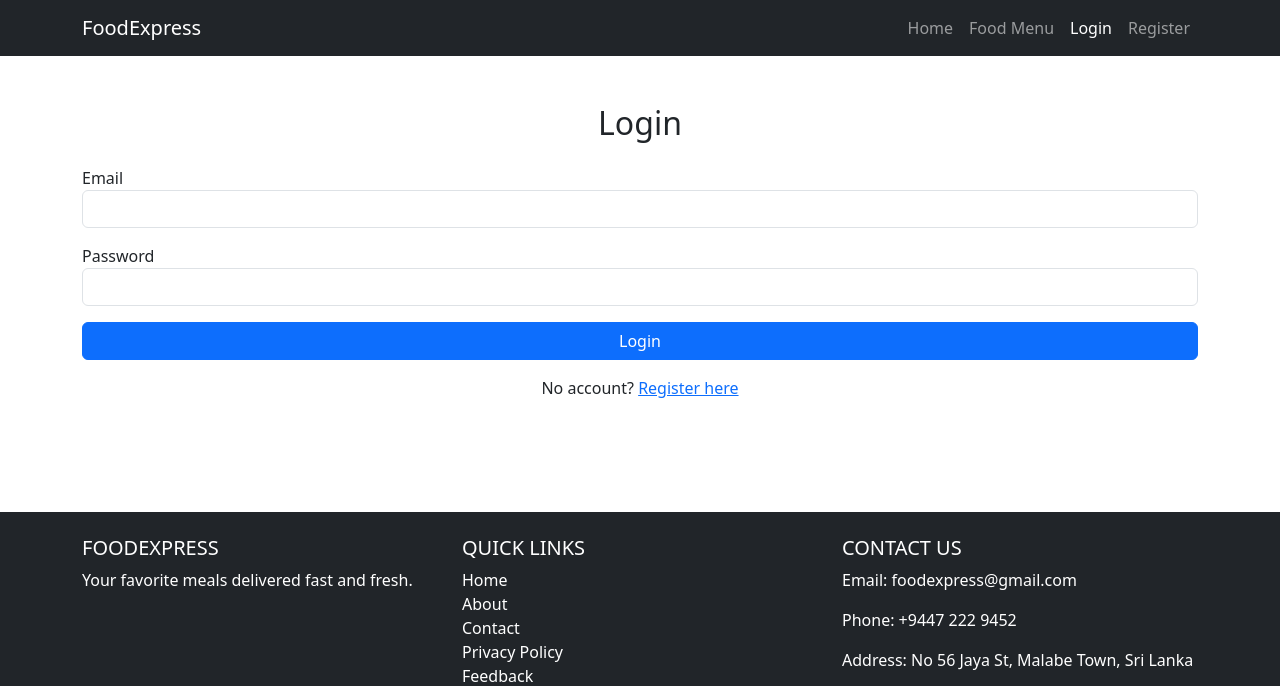
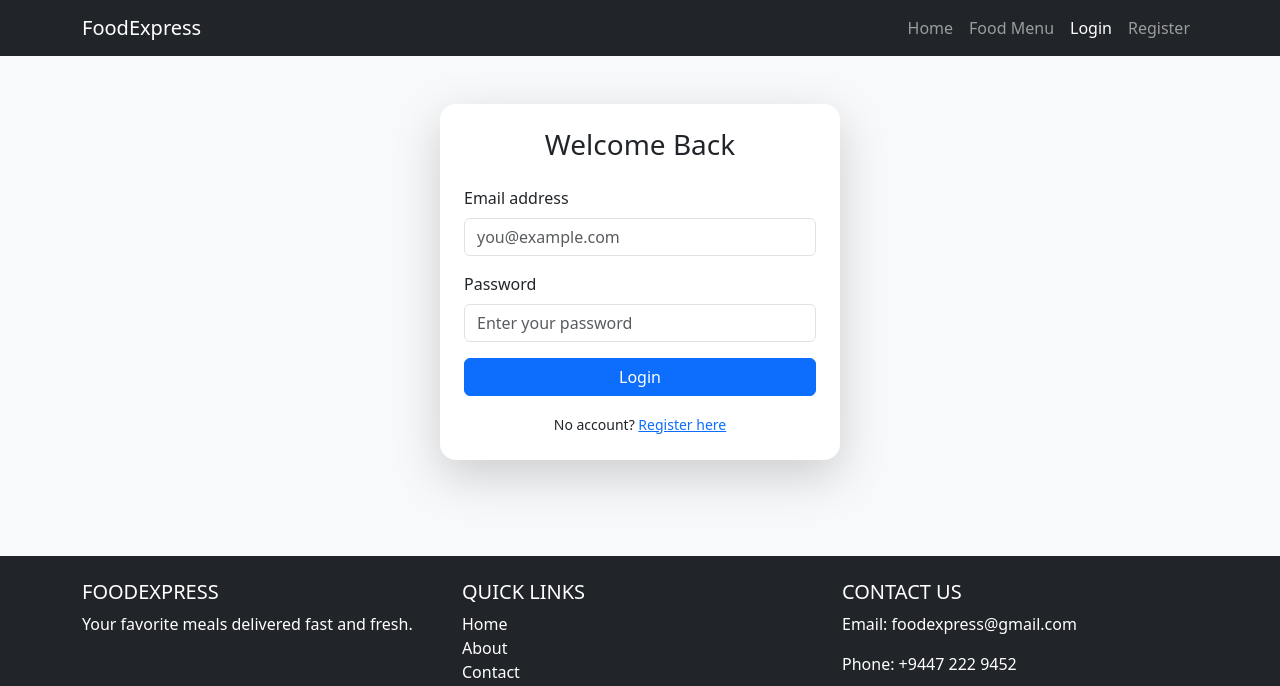
Before and after one commit to sathirapramudith123/Food-Delivery-Web-Site, a PHP site: page /login.php in a window 1280 px wide. Shown: the top 686 px of the page. Run offline with PHP 8.4, Linux system fonts and the light colour scheme.

Commit message:
login page ui design

```diff
--- a/index/login.php
+++ b/index/login.php
@@ -24,13 +24,13 @@ if ($_SERVER["REQUEST_METHOD"] == "POST") {
 
       switch ($role) {
         case 'user':
-          header("Location: home.php"); //navigate to user home page
+          header("Location: home.php");
           break;
         case 'delivery':
-          header("Location: order.php"); //navigate to delivery dashboard
+          header("Location: order.php");
           break;
         case 'admin':
-          header("Location: admindashboard.php"); //naviagte to admin dashboard
+          header("Location: admindashboard.php");
           break;
       }
       exit();
@@ -51,26 +51,47 @@ if ($_SERVER["REQUEST_METHOD"] == "POST") {
 <head>
   <meta charset="UTF-8">
   <title>Login</title>
+  <meta name="viewport" content="width=device-width, initial-scale=1">
   <link href="https://cdn.jsdelivr.net/npm/bootstrap@5.3.0/dist/css/bootstrap.min.css" rel="stylesheet">
+  <style>
+    body {
+      background-color: #f8f9fa;
+    }
+    .card {
+      border: none;
+      border-radius: 1rem;
+    }
+    .form-control:focus {
+      box-shadow: none;
+      border-color: #0d6efd;
+    }
+  </style>
 </head>
-<body>
+<body class="d-flex flex-column min-vh-100 bg-light">
   <?php include 'navbar.php'; ?>
-  <div class="container py-5">
-    <h2 class="text-center mb-4">Login</h2>
+
+  <div class="container py-5 d-flex justify-content-center align-items-center flex-grow-1">
+    <div class="card shadow-lg p-4" style="max-width: 400px; width: 100%;">
+      <h3 class="text-center mb-4">Welcome Back</h3>
       <?php if (!empty($message)) echo $message; ?>
       <form method="POST" action="login.php">
         <div class="mb-3">
-        <label>Email</label>
-        <input type="email" name="email" class="form-control" required>
+          <label for="email" class="form-label">Email address</label>
+          <input type="email" name="email" id="email" class="form-control" placeholder="you@example.com" required>
         </div>
         <div class="mb-3">
-        <label>Password</label>
-        <input type="password" name="password" class="form-control" required>
+          <label for="password" class="form-label">Password</label>
+          <input type="password" name="password" id="password" class="form-control" placeholder="Enter your password" required>
         </div>
         <button type="submit" class="btn btn-primary w-100">Login</button>
-      <p class="text-center mt-3">No account? <a href="register.php">Register here</a></p>
+        <div class="text-center mt-3">
+          <small>No account? <a href="register.php">Register here</a></small>
+        </div>
       </form>
     </div>
+  </div>
+
   <?php include 'footer.php'; ?>
+  <script src="https://cdn.jsdelivr.net/npm/bootstrap@5.3.0/dist/js/bootstrap.bundle.min.js"></script>
 </body>
 </html>
```
Lines whose indentation alone changed are shown as unchanged.
